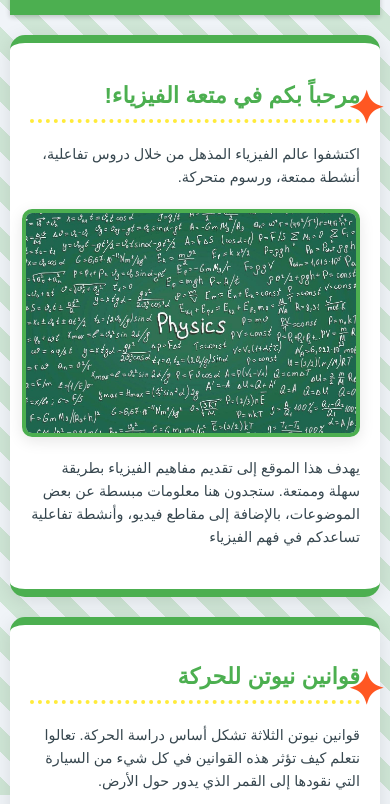
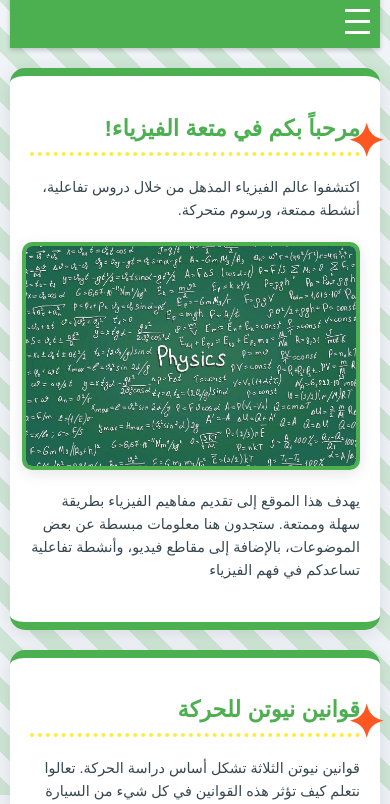
Before and after one commit to ky7510/physics, a plain HTML site: page index.html in a window 390 px wide. Shown: the part 49-853 px from the top of the page. Drawn offline with Linux system fonts and the light colour scheme.

Commit message:
Update index.html

```diff
--- a/index.html
+++ b/index.html
@@ -19,6 +19,11 @@
                 <li><a href="#quiz">اختبار</a></li>
             </ul>
         </nav>
+        <div id="menu-toggle" class="hamburger-menu">
+    <div></div>
+    <div></div>
+    <div></div>
+        </div>
     </header>
 
     <section id="home" class="content">
```
